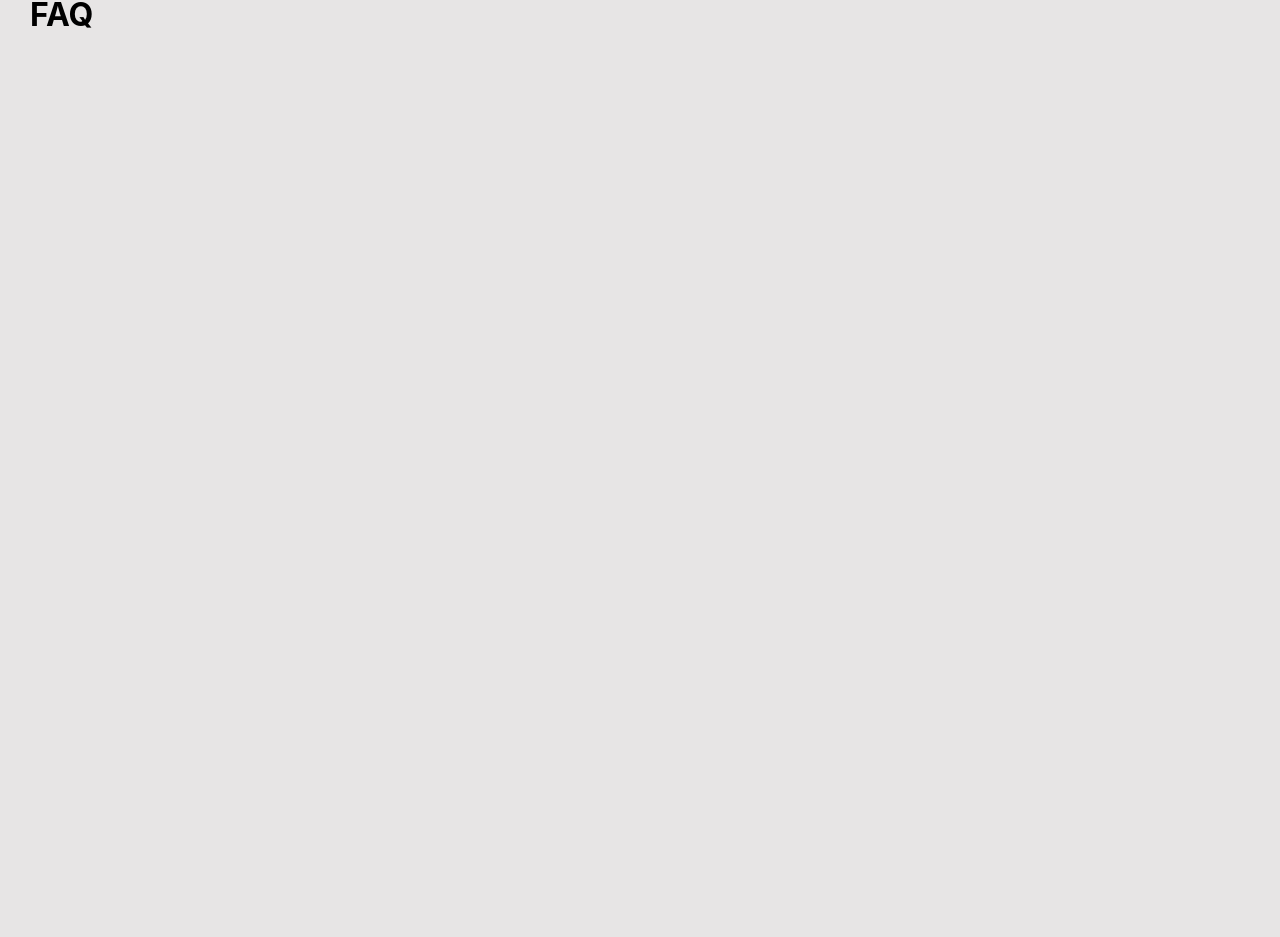
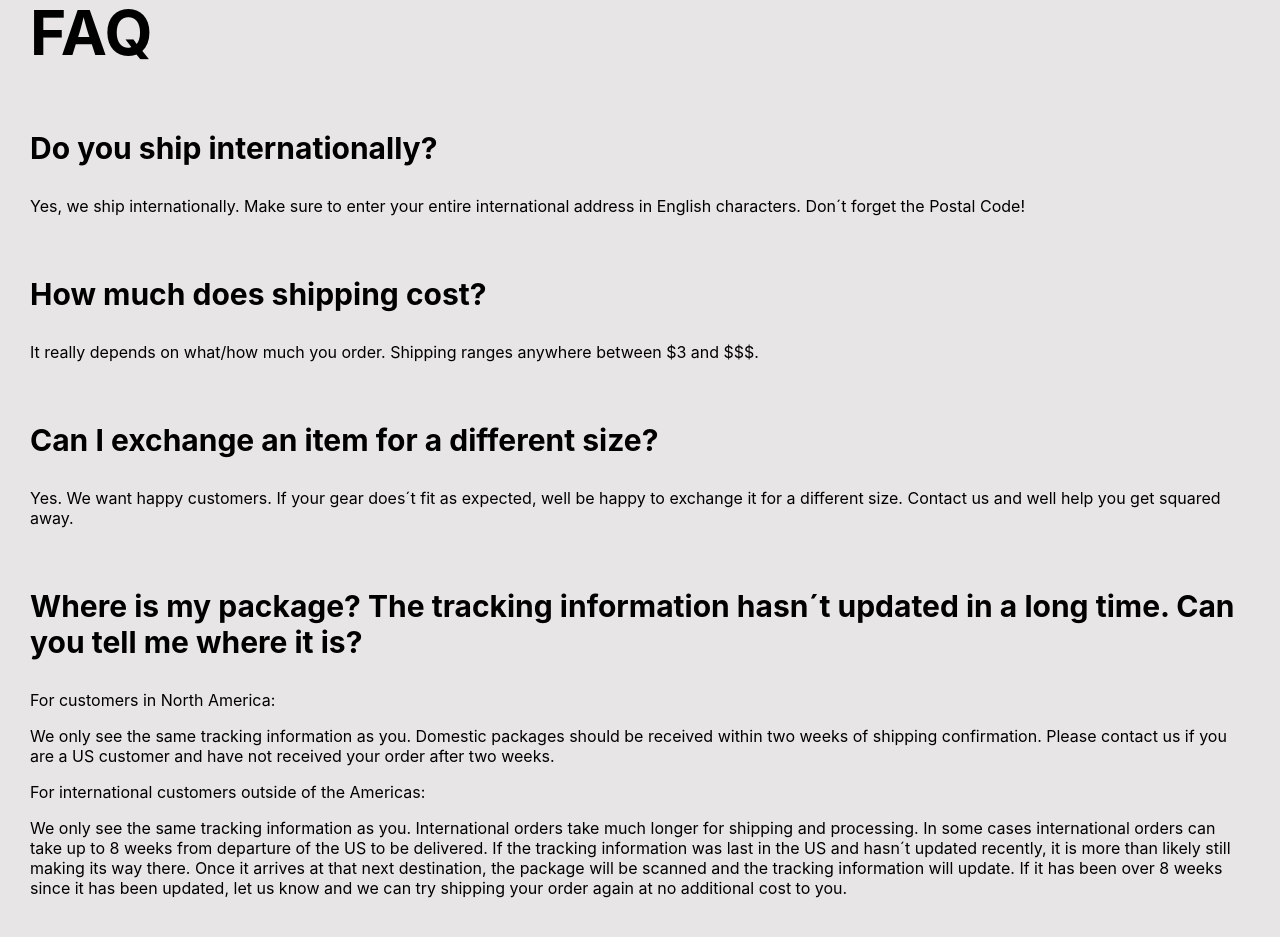
Before and after one commit to ManuelDiLena/eCommerceSec, a Next.js app: page /faq in a window 1280 px wide. Shown: the part 115-1052 px from the top of the page. Before the commit the page ends 800 px from the top, so only its background shows below. Built offline with nearby package versions, Linux system fonts and the light colour scheme.

Commit message:
FAQ page creation

```diff
--- a/pages/faq.js
+++ b/pages/faq.js
@@ -1,10 +1,54 @@
-import Link from 'next/link'
 import Layout from '../components/Layout'
+import style from "../styles/faq.module.css";
 
 export default function FAQ() {
     return (
         <Layout>
-            <h1>FAQ</h1>
+            <div className={style.faq}>
+                <h2>FAQ</h2>
+                <div>
+                    <h3>Do you ship internationally?</h3>
+                    <p>
+                        Yes, we ship internationally. Make sure to enter your entire international address in English characters. Don´t forget the Postal Code!
+                    </p>
+                    <h3>How much does shipping cost?</h3>
+                    <p>
+                        It really depends on what/how much you order. Shipping ranges
+                        anywhere between $3 and $$$.
+                    </p>
+                    <h3>Can I exchange an item for a different size?</h3>
+                    <p>
+                        Yes. We want happy customers. If your gear does´t fit as expected,
+                        well be happy to exchange it for a different size. Contact us and
+                        well help you get squared away.
+                    </p>
+                    <h3>
+                        Where is my package? The tracking information hasn´t updated in a
+                        long time. Can you tell me where it is?
+                    </h3>
+
+                    <p>For customers in North America: </p>
+                    <p>
+                        We only see the same tracking information as you. Domestic packages
+                        should be received within two weeks of shipping confirmation. Please
+                        contact us if you are a US customer and have not received your order
+                        after two weeks.
+                    </p>
+                    <p>For international customers outside of the Americas: </p>
+
+                    <p>
+                        We only see the same tracking information as you. International
+                        orders take much longer for shipping and processing. In some cases
+                        international orders can take up to 8 weeks from departure of the US
+                        to be delivered. If the tracking information was last in the US and
+                        hasn´t updated recently, it is more than likely still making its way
+                        there. Once it arrives at that next destination, the package will be
+                        scanned and the tracking information will update. If it has been
+                        over 8 weeks since it has been updated, let us know and we can try
+                        shipping your order again at no additional cost to you.
+                    </p>
+                </div>
+            </div>
         </Layout>
     );
 }
--- /dev/null
+++ b/styles/faq.module.css
@@ -0,0 +1,4 @@
+.faq h3 {
+    margin-top: 60px;
+    font-size: 30px;
+}
```
